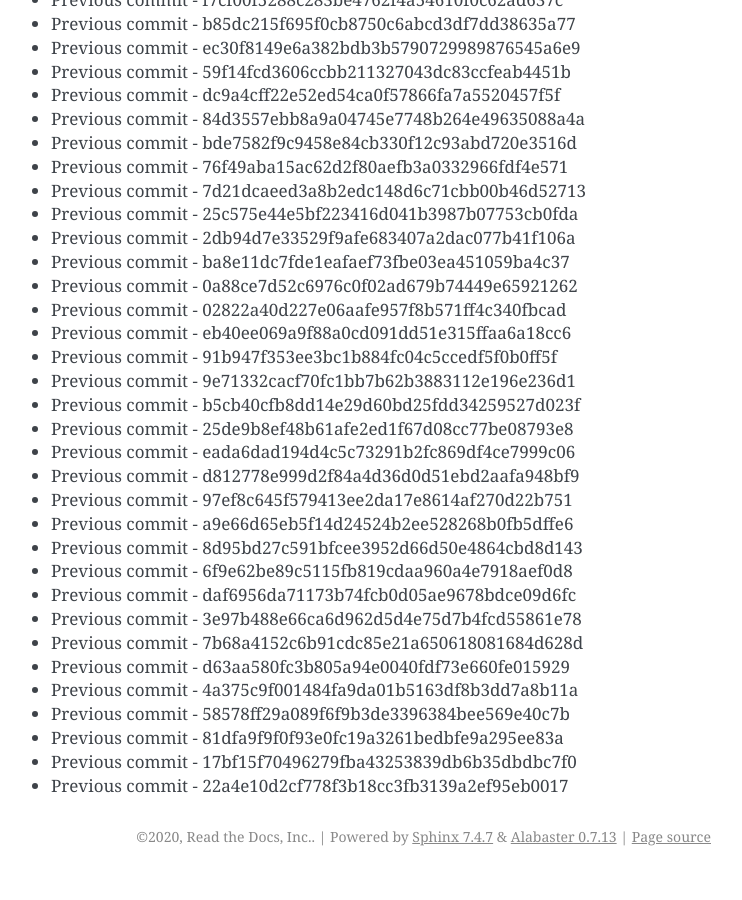
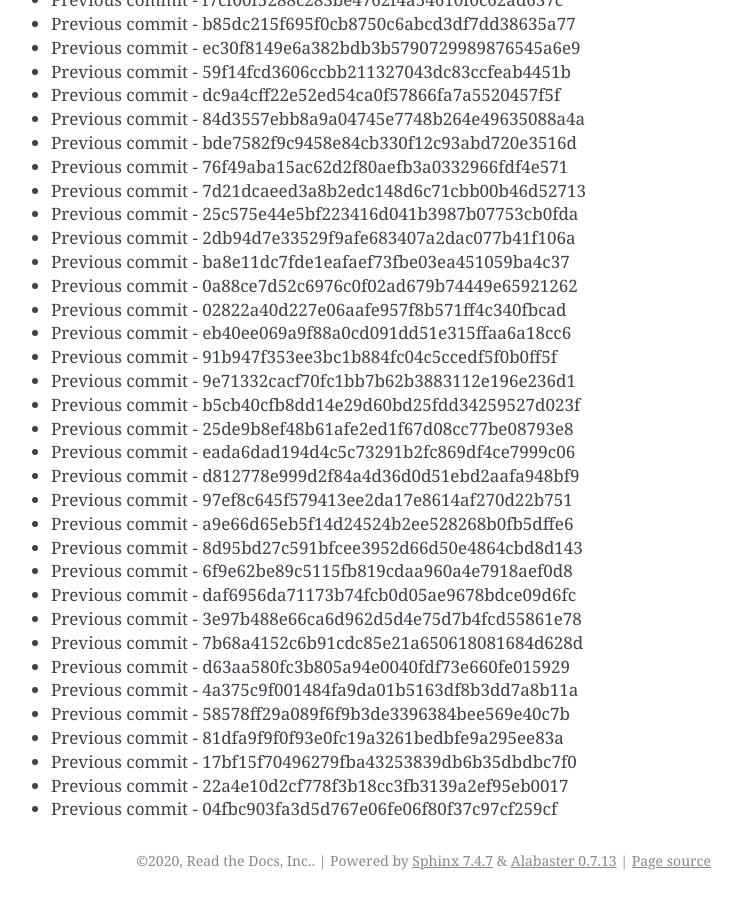
Before and after one commit to readthedocs/rtd-git-stresstest, a Sphinx documentation site: the page built from docs/updates.rst, in a window 1280 px wide and 900 px high, scrolled down 9246 px. Shown: the whole window, without its empty margins (399-1141 px from the left). Built offline with Sphinx 7.4.7, drawn with Linux system fonts in a browser that asks for light colours; before the commit the page ends 10122 px from its top, so only the background shows below that.

Commit message:
Generating commit from previous: 04fbc903fa3d5d767e06fe06f80f37c97cf259cf

```diff
--- a/docs/updates.rst
+++ b/docs/updates.rst
@@ -420,3 +420,4 @@ It can be tested for any performance characteristics.
 * Previous commit - 81dfa9f9f0f93e0fc19a3261bedbfe9a295ee83a
 * Previous commit - 17bf15f70496279fba43253839db6b35dbdbc7f0
 * Previous commit - 22a4e10d2cf778f3b18cc3fb3139a2ef95eb0017
+* Previous commit - 04fbc903fa3d5d767e06fe06f80f37c97cf259cf
```
